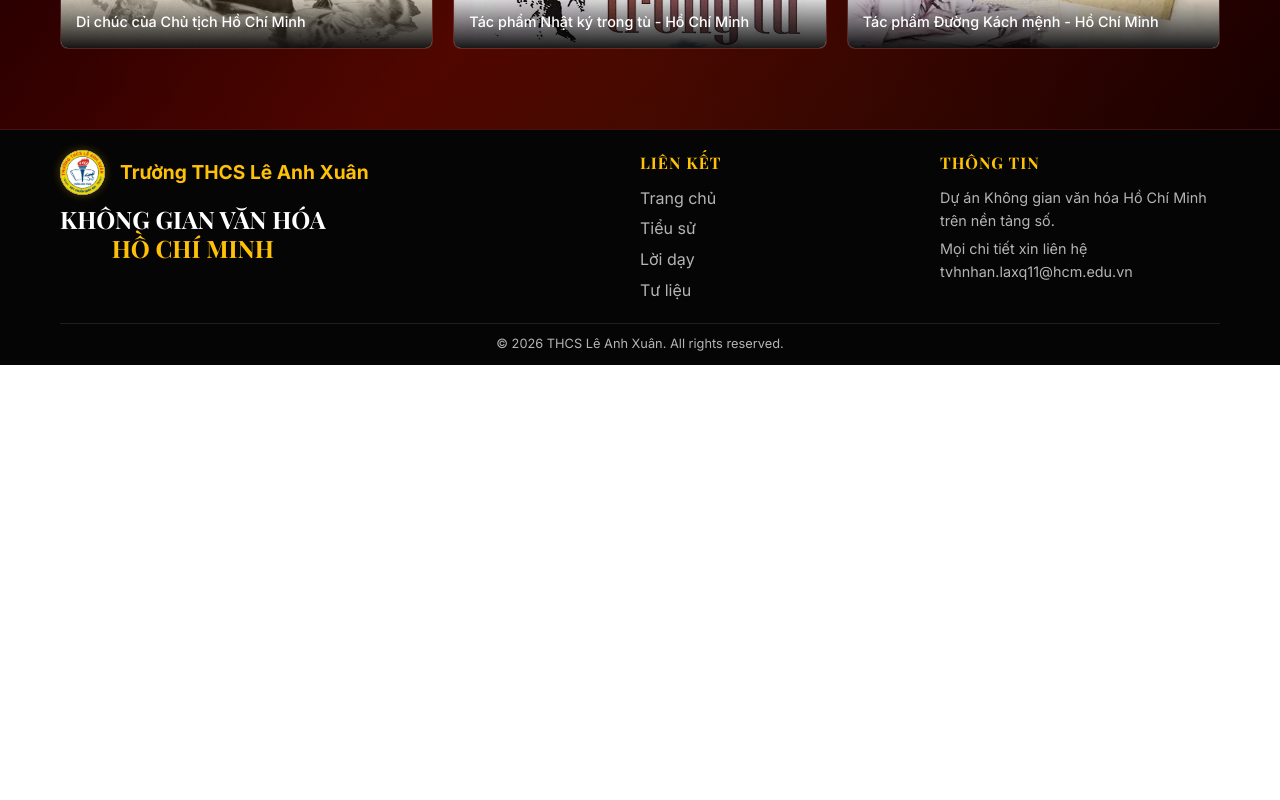
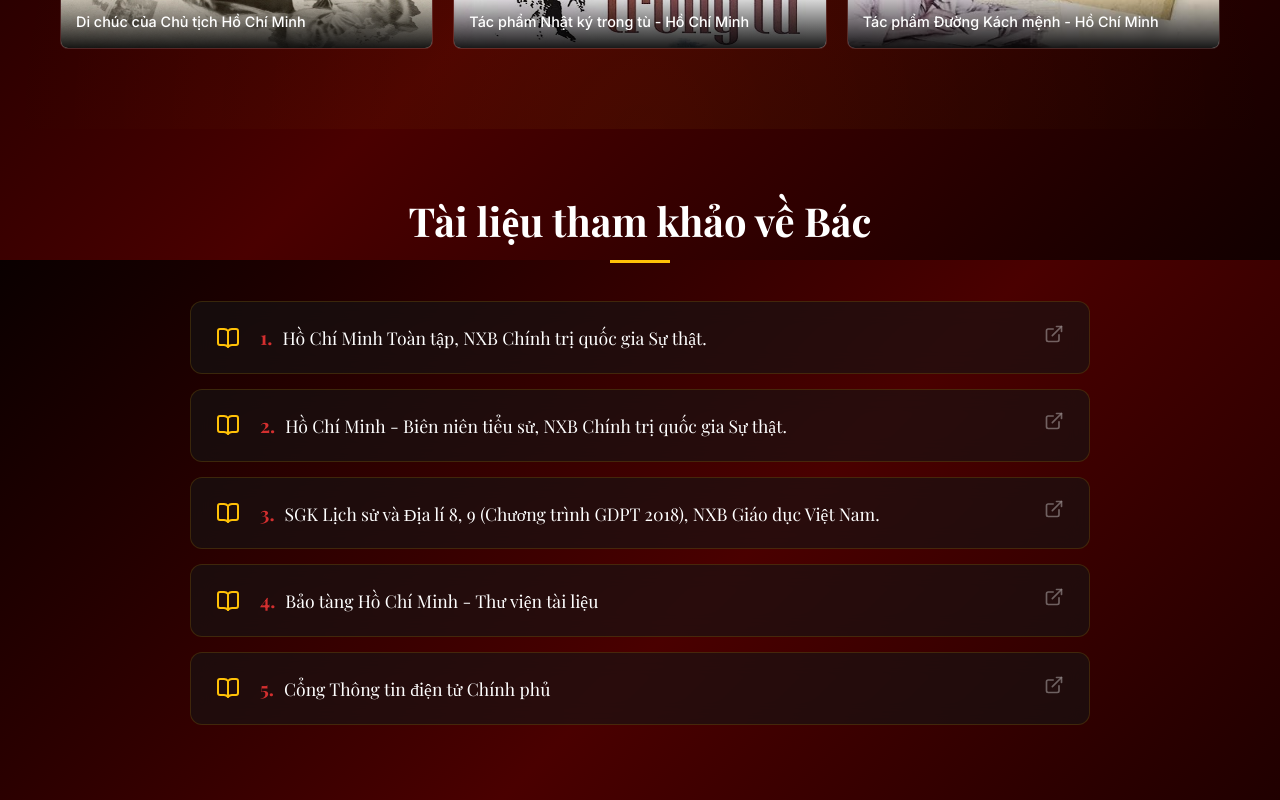
Before and after one commit to formype/lax-kgvhhcm, a React (Vite) app: page / in a window 1280 px wide. Shown: the part 6940-7740 px from the top of the page. Before the commit the page ends 7305 px from the top, so only its background shows below. Built offline with nearby package versions, Linux system fonts and the light colour scheme; no server answers; the database is empty; a web font is replaced by a local one.

Commit message:
Add References section

```diff
--- /dev/null
+++ b/src/components/References.css
@@ -0,0 +1,95 @@
+.references-section {
+  padding: 60px 5% 100px;
+  position: relative;
+  background: transparent;
+}
+
+.references-list {
+  max-width: 900px;
+  margin: 0 auto;
+  display: flex;
+  flex-direction: column;
+  gap: 15px;
+}
+
+.reference-item {
+  display: flex;
+  align-items: center;
+  padding: 20px 25px;
+  background: rgba(20, 20, 20, 0.6);
+  border: 1px solid rgba(255, 193, 7, 0.15);
+  border-radius: 12px;
+  text-decoration: none;
+  transition: all 0.3s ease;
+  group: hover;
+}
+
+.reference-item:hover {
+  background: rgba(255, 193, 7, 0.1);
+  border-color: rgba(255, 193, 7, 0.4);
+  transform: translateX(10px);
+}
+
+.ref-icon {
+  color: var(--accent-gold);
+  margin-right: 20px;
+  display: flex;
+  align-items: center;
+  justify-content: center;
+}
+
+.ref-content {
+  display: flex;
+  align-items: baseline;
+  gap: 10px;
+  flex-grow: 1;
+}
+
+.ref-number {
+  color: var(--primary-red);
+  font-weight: bold;
+  font-size: 1.2rem;
+  font-family: var(--font-serif);
+}
+
+.ref-title {
+  color: #fff;
+  font-size: 1.1rem;
+  font-weight: 500;
+  line-height: 1.5;
+  margin: 0;
+  transition: color 0.3s ease;
+}
+
+.reference-item:hover .ref-title {
+  color: var(--accent-gold);
+}
+
+.ref-link-icon {
+  color: var(--text-secondary);
+  opacity: 0.5;
+  transition: all 0.3s ease;
+}
+
+.reference-item:hover .ref-link-icon {
+  opacity: 1;
+  color: var(--accent-gold);
+  transform: translate(3px, -3px);
+}
+
+@media (max-width: 768px) {
+  .reference-item {
+    padding: 15px 20px;
+    flex-direction: column;
+    align-items: flex-start;
+    gap: 15px;
+  }
+
+  .ref-icon {
+    display: none;
+  }
+
+  .ref-link-icon {
+    align-self: flex-end;
+  }
+}
--- /dev/null
+++ b/src/components/References.jsx
@@ -0,0 +1,74 @@
+import React from 'react';
+import { motion } from 'framer-motion';
+import { BookOpen, ExternalLink } from 'lucide-react';
+import './References.css';
+
+const references = [
+  {
+    title: "Hồ Chí Minh Toàn tập, NXB Chính trị quốc gia Sự thật.",
+    link: "https://tulieuvankien.dangcongsan.vn/c-mac-angghen-v-i-lenin-ho-chi-minh/ho-chi-minh/toan-tap"
+  },
+  {
+    title: "Hồ Chí Minh - Biên niên tiểu sử, NXB Chính trị quốc gia Sự thật.",
+    link: "https://tulieuvankien.dangcongsan.vn/c-mac-angghen-v-i-lenin-ho-chi-minh/ho-chi-minh/bien-nhien-tieu-su"
+  },
+  {
+    title: "SGK Lịch sử và Địa lí 8, 9 (Chương trình GDPT 2018), NXB Giáo dục Việt Nam.",
+    link: "https://hanhtrangso.nxbgd.vn/"
+  },
+  {
+    title: "Bảo tàng Hồ Chí Minh - Thư viện tài liệu",
+    link: "https://baotanghochiminh.vn/file-library.htm"
+  },
+  {
+    title: "Cổng Thông tin điện tử Chính phủ",
+    link: "https://chinhphu.vn/"
+  }
+];
+
+const References = () => {
+  return (
+    <section id="references" className="section references-section">
+      <div className="container">
+        <motion.h2
+          className="section-title"
+          initial={{ opacity: 0, y: 30 }}
+          whileInView={{ opacity: 1, y: 0 }}
+          viewport={{ once: true }}
+          transition={{ duration: 0.6 }}
+        >
+          Tài liệu tham khảo về Bác
+        </motion.h2>
+
+        <div className="references-list">
+          {references.map((ref, index) => (
+            <motion.a
+              href={ref.link}
+              target="_blank"
+              rel="noopener noreferrer"
+              className="reference-item glass"
+              key={index}
+              initial={{ opacity: 0, x: -30 }}
+              whileInView={{ opacity: 1, x: 0 }}
+              viewport={{ once: true }}
+              transition={{ duration: 0.5, delay: index * 0.1 }}
+            >
+              <div className="ref-icon">
+                <BookOpen size={24} />
+              </div>
+              <div className="ref-content">
+                <span className="ref-number">{index + 1}.</span>
+                <h3 className="ref-title">{ref.title}</h3>
+              </div>
+              <div className="ref-link-icon">
+                <ExternalLink size={20} />
+              </div>
+            </motion.a>
+          ))}
+        </div>
+      </div>
+    </section>
+  );
+};
+
+export default References;
--- a/src/pages/Home.jsx
+++ b/src/pages/Home.jsx
@@ -3,6 +3,7 @@ import Navbar from '../components/Navbar';
 import Hero from '../components/Hero';
 import Timeline from '../components/Timeline';
 import Gallery from '../components/Gallery';
+import References from '../components/References';
 import Footer from '../components/Footer';
 
 function Home() {
@@ -20,6 +21,7 @@ function Home() {
         <Hero />
         <Timeline />
         <Gallery />
+        <References />
       </main>
       <Footer />
     </div>
```
